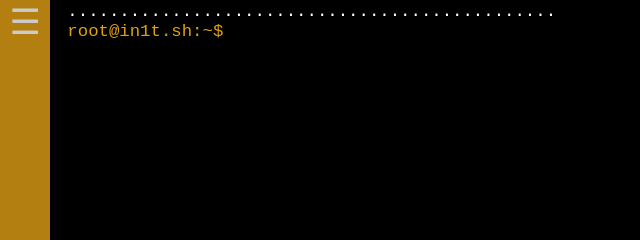
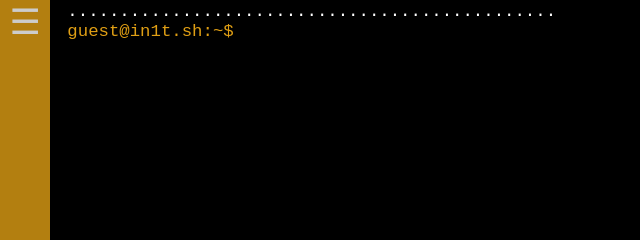
Before and after one commit to joelbarrette/in1t.sh, a plain HTML site: page index.html in a window 1280 px wide. Shown: the top 240 px of the page, 0-640 px from the left. Drawn offline with Linux system fonts and the light colour scheme.

Commit message:
customizing

```diff
--- a/index.html
+++ b/index.html
@@ -4,7 +4,7 @@
     <meta charset="utf-8" />
     <meta http-equiv="X-UA-Compatible" content="chrome=1" />
     <meta name="viewport" content="width=device-width, initial-scale=1.0">
-    <title>FTW Website Template</title>
+    <title>IN1T.sh</title>
     <link rel="icon" href="./img/favicon.png" type="image/x-icon" />
     <link href="./css/main.css" rel="stylesheet" type="text/css" />
     <script src="./js/polyfills.js"></script>
--- a/js/main.js
+++ b/js/main.js
@@ -32,7 +32,7 @@ var configs = (function () {
         invalid_command_message: "<value>: command not found.",
         reboot_message: "Preparing to reboot...\n\n3...\n\n2...\n\n1...\n\nRebooting...\n\n",
         permission_denied_message: "Unable to '<value>', permission denied.",
-        sudo_message: "Unable to sudo using a web client.",
+        sudo_message: "Unable to sudo, please contact your administrator.",
         usage: "Usage",
         file: "file",
         file_not_found: "File '<value>' not found.",
@@ -43,7 +43,7 @@ var configs = (function () {
         language: "Language",
         value_token: "<value>",
         host: "in1t.sh",
-        user: "root",
+        user: "guest",
         is_root: false,
         type_delay: 5
     };
```
